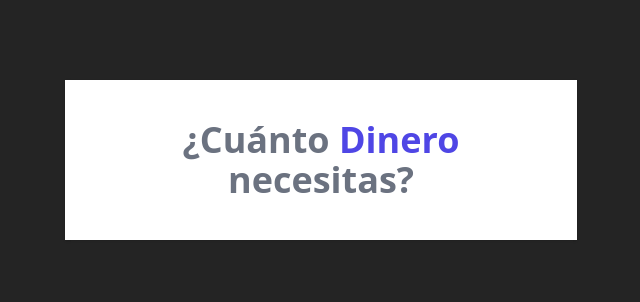
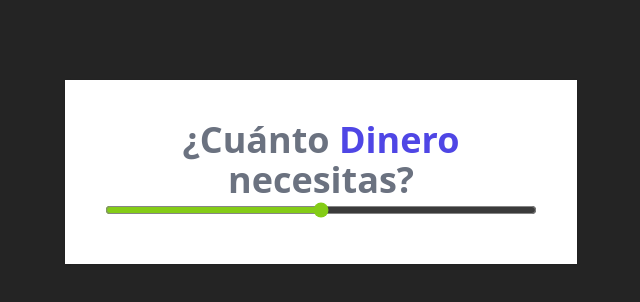
Before and after one commit to dgutierrez21/JavaScript-Moderno-Guia-Definitiva-Construye-20-Proyectos, a React (Vite) app in the folder Curso+JS+Moderno/Curso JS Moderno/Introduccion-React/cotizador-prestamos-react/: page / in a window 1280 px wide. Shown: the top 302 px of the page, without its empty margins (319-959 px from the left). Built offline with nearby package versions, Linux system fonts and the light colour scheme.

Commit message:
Añadiendo un Input para las cantidades

```diff
--- a/Curso+JS+Moderno/Curso JS Moderno/Introduccion-React/cotizador-prestamos-react/src/App.jsx
+++ b/Curso+JS+Moderno/Curso JS Moderno/Introduccion-React/cotizador-prestamos-react/src/App.jsx
@@ -7,6 +7,12 @@ function App() {
 
       {/* Se recomienda usar esta sintaxis solo para componentes que tienen finalidad ser más reutilizables y pasarles contenido más dinamico */}
       {/* <Header></Header> */}
+
+      {/* Los inputs en react se cierran con /> al final */}
+      <input
+        type="range"
+        className="w-full h6 bg-gray-200 accent-lime-500 hover:accent-lime-600"
+      />
     </div>
   );
 }
```
